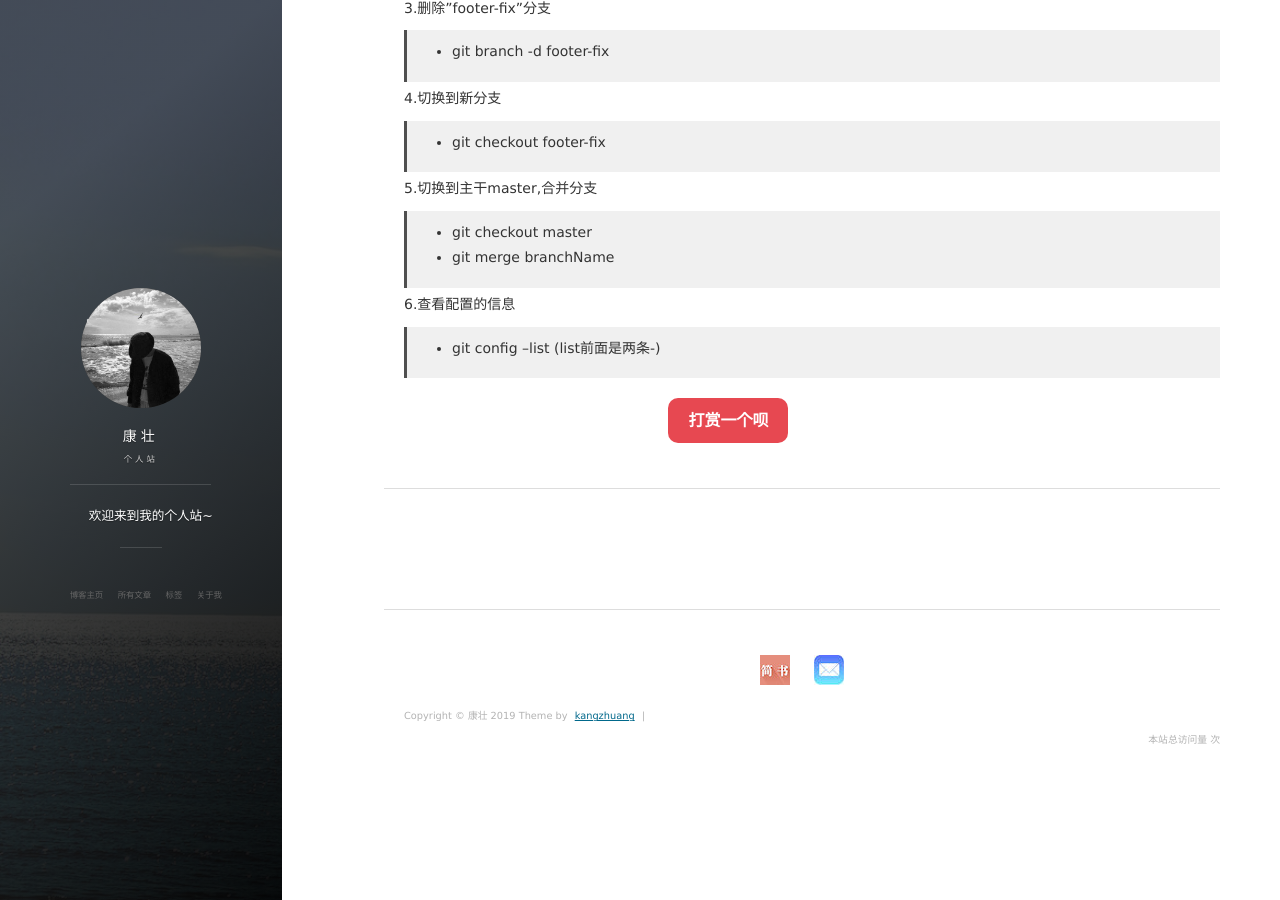
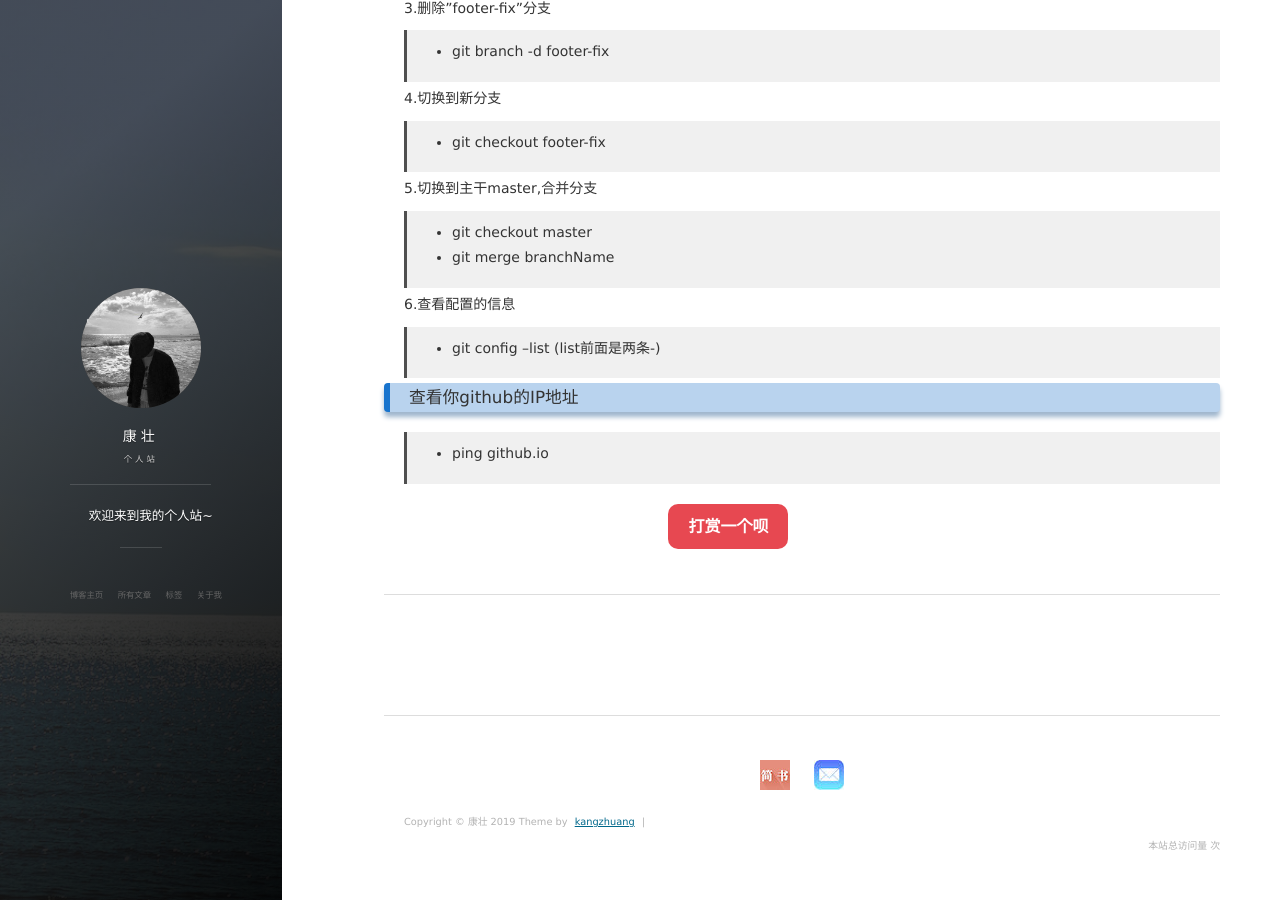
Before and after one commit to kangzhuang0201/kangzhuang0201.github.io, a Jekyll site: the page built from _posts/2019-05-27-GitTutorial.md, in a window 1280 px wide and 900 px high, scrolled down 3170 px. Built offline with Jekyll 4.4.1, drawn with Linux system fonts in a browser that asks for light colours; nearby versions of some CDN libraries; comment, search, counter and statistics services are not loaded.

```diff
--- a/_config.yml
+++ b/_config.yml
@@ -36,6 +36,7 @@
     id: kz_Google_tongji
     host: auto
 
+
 # 《----------------- 上面的信息修改成你自己的 ---------------------------》
 #
 #
--- a/_posts/2019-05-27-GitTutorial.md
+++ b/_posts/2019-05-27-GitTutorial.md
@@ -141,3 +141,7 @@
 
 6.查看配置的信息
  >* git config --list (list前面是两条-)
+
+### 查看你github的IP地址
+
+ >* ping github.io
```
